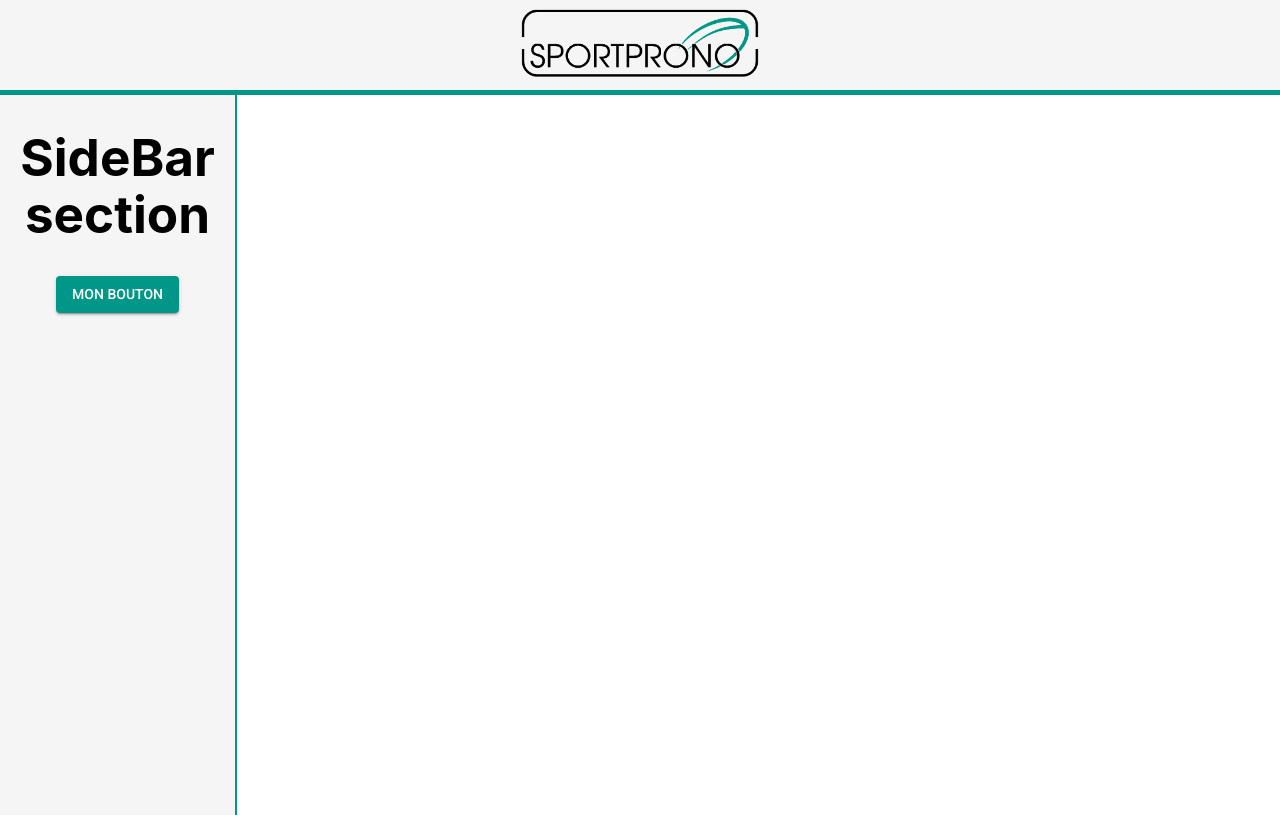
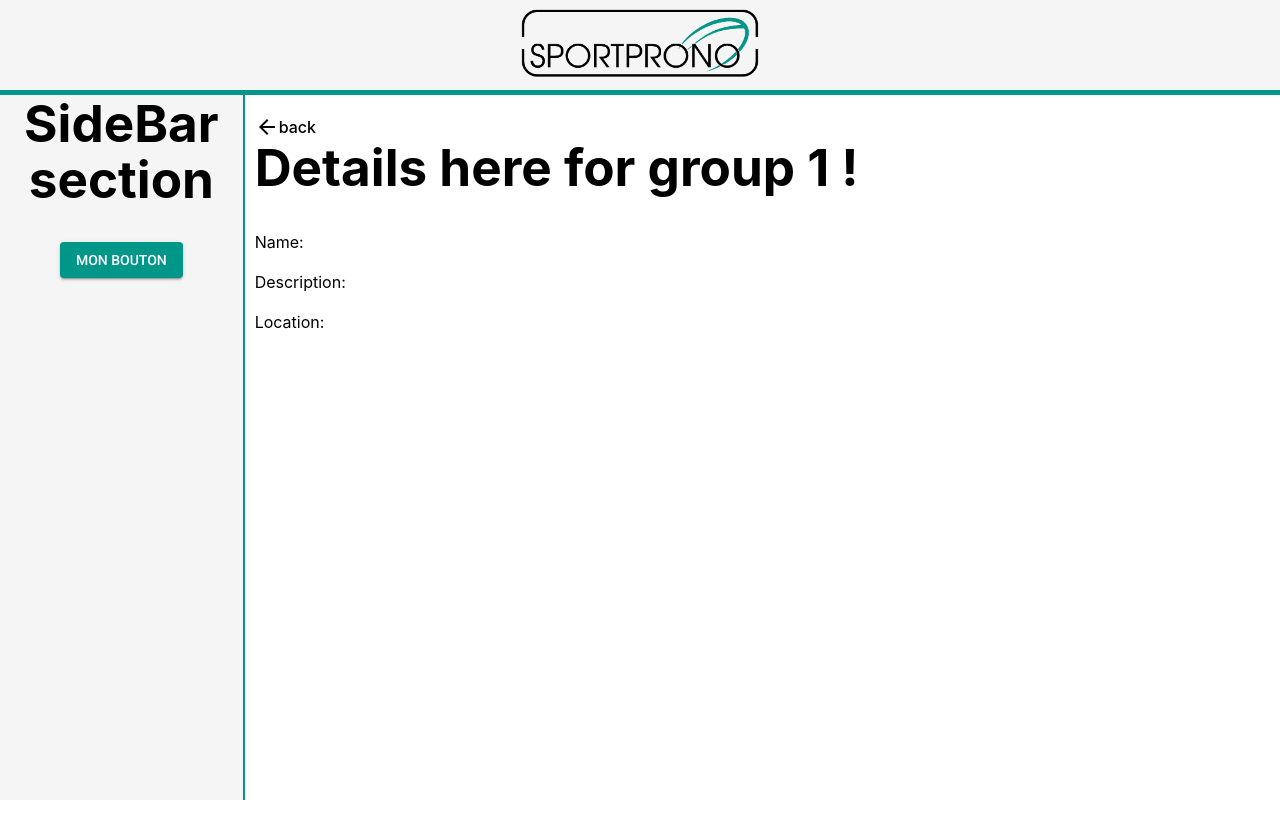
Before and after one commit to agonzalez002/sportprono, a React (Vite) app in the folder sportprono-web/: page /details/1 in a window 1280 px wide. Shown: the top 838 px of the page. After the commit the page ends 800 px from the top, so only its background shows below. Built offline with nearby package versions, Linux system fonts and the light colour scheme; no server answers.

Commit message:
Links for the details & Read URL params & API service

```diff
--- /dev/null
+++ b/sportprono-web/src/components/GroupDetails/StyledGroupDetails.tsx
@@ -0,0 +1,17 @@
+import { styled } from "@mui/material";
+import { Link } from "react-router-dom";
+
+export const StyledGroupDetails = styled('div')(({ theme }) => ({
+    width: '100%',
+    padding: '20px 10px',
+    boxSizing: 'border-box',
+}));
+
+export const StyledLink = styled(Link)(({ theme }) => ({
+    width: '65px',
+    display: 'flex',
+    justifyContent: 'flex-start',
+    alignItems: 'center',
+    color: '#000',
+    ":hover": theme.palette.secondary.main,
+}))
--- /dev/null
+++ b/sportprono-web/src/components/GroupDetails/group-details.tsx
@@ -0,0 +1,52 @@
+import React, { useEffect, useState } from 'react';
+import { useParams } from 'react-router-dom';
+import { StyledGroupDetails, StyledLink } from './StyledGroupDetails';
+import { ArrowBack } from '@mui/icons-material';
+import { getGroup } from '../../services/groupServices';
+
+interface Group {
+    id: number,
+    name: string,
+    location: string,
+    description: string | null,
+  }
+
+function GroupDetails() {
+
+    const { id } = useParams();
+
+    const [ groupDetails, setGroupDetail ] = useState<Group | null>(null);
+    const [ loading, setLoading ] = useState<boolean>(true);
+    const [ error, setError ] = useState<boolean | null>(null);
+
+    useEffect(() => {
+        setLoading(true);
+        const getData = async () => {
+            await getGroup(id as string).then( data => {
+                setLoading(false);
+                setGroupDetail(data);
+            });
+        };
+        getData();
+    }, []);
+
+    if (error) {
+        return <h1>Error !</h1>;
+    };
+
+    if (loading) {
+        return <h1>Loading...</h1>;
+    };
+
+  return (
+    <StyledGroupDetails>
+        <StyledLink to="/"><ArrowBack />back</StyledLink>
+        <h1>Details here for group {id} !</h1>
+        <p>Name: {groupDetails?.name}</p>
+        <p>Description: {groupDetails?.description}</p>
+        <p>Location: {groupDetails?.location}</p>
+    </StyledGroupDetails>
+  )
+}
+
+export default GroupDetails
--- /dev/null
+++ b/sportprono-web/src/components/GroupList/StyledGroupList.tsx
@@ -0,0 +1,15 @@
+import { styled } from "@mui/material";
+import { Link } from "react-router-dom";
+
+export const StyledGroupContent = styled('div')(({ theme }) => ({
+    display: 'flex',
+    flexDirection: 'column',
+    justifyContent: 'flex-start',
+    alignItems: 'flex-start',
+    padding: '5px',
+}));
+
+export const StyledLink = styled(Link)(({ theme }) => ({
+    color: '#000',
+    ":hover": theme.palette.secondary.main,
+}))
--- a/sportprono-web/src/components/GroupList/group-list.tsx
+++ b/sportprono-web/src/components/GroupList/group-list.tsx
@@ -1,4 +1,6 @@
 import React, { useState, useEffect } from 'react';
+import { StyledGroupContent, StyledLink } from './StyledGroupList';
+import { getGroups } from '../../services/groupServices';
 
 interface Group {
   id: number,
@@ -16,15 +18,10 @@ function GroupList() {
   useEffect(() => {
     setLoading(true);
     const getData = async () => {
-        await fetch('http://127.0.0.1:8000/api/groups/')
-        .then(resp => resp.json())
-        .then( data => {
+        await getGroups().then( data => {
+          setLoading(false);
           setGroups(data);
-          setLoading(false);
-        }).catch(e => {
-          setError(true);
-          setLoading(false);
-        })
+      });
     };
     getData();
   }, []);
@@ -38,11 +35,15 @@ function GroupList() {
   };
 
   return (
-    <>
+    <StyledGroupContent>
       { groups && groups.map((group: Group) => {
-        return <p key={group.id}>{group.name}</p>
+        return (
+          <StyledLink key={group.id} to={`/details/${group.id}`}>
+            {group.name} group
+          </StyledLink>
+        )
       })}
-    </>
+    </StyledGroupContent>
   )
 }
 
--- a/sportprono-web/src/components/Header/StyledHeader.tsx
+++ b/sportprono-web/src/components/Header/StyledHeader.tsx
@@ -4,7 +4,7 @@ const StyledHeader = styled('div')(({ theme }) => ({
     backgroundColor: theme.palette.background.paper,
     height: '80px',
     borderBottom: `5px solid ${theme.palette.primary.main}`,
-    padding: '5px 15px'
+    padding: '5px 20px',
 }));
 
 export default StyledHeader;
--- a/sportprono-web/src/components/MainContent/StyledMainContent.tsx
+++ b/sportprono-web/src/components/MainContent/StyledMainContent.tsx
@@ -3,10 +3,9 @@ import { styled } from "@mui/material";
 const StyledMainContent = styled('div')(({ theme }) => ({
     backgroundColor: theme.palette.background.default,
     width: '100%',
-    height: 'calc(100vh - 80px)',
-    padding: '20px',
+    height: '100%',
     textAlign: 'left',
-    color: theme.palette.text.primary
+    color: theme.palette.text.primary,
 }));
 
 export default StyledMainContent;
--- a/sportprono-web/src/components/MainContent/main-content.tsx
+++ b/sportprono-web/src/components/MainContent/main-content.tsx
@@ -2,6 +2,7 @@ import React from 'react';
 import { Routes, Route } from 'react-router-dom';
 import GroupList from '../GroupList/group-list';
 import StyledMainContent from './StyledMainContent';
+import GroupDetails from '../GroupDetails/group-details';
 
 function MainContent() {
 
@@ -9,7 +10,7 @@ function MainContent() {
     <StyledMainContent>
       <Routes>
         <Route path='/' element={<GroupList />} />
-        <Route path='/details' element={<h1>Details !</h1>} />
+        <Route path='/details/:id' element={<GroupDetails />} />
       </Routes>
     </StyledMainContent>
   )
--- a/sportprono-web/src/components/Sidebar/StyledSidebar.tsx
+++ b/sportprono-web/src/components/Sidebar/StyledSidebar.tsx
@@ -3,7 +3,7 @@ import { styled } from "@mui/material";
 const StyledSidebar = styled('div')(({ theme }) => ({
     backgroundColor: theme.palette.background.paper,
     width: '300px',
-    height: 'calc(100vh - 80px)',
+    height: '100%',
     borderRight: `2px solid ${theme.palette.primary.main}`,
     color: theme.palette.text.primary,
 }));
--- a/sportprono-web/src/index.css
+++ b/sportprono-web/src/index.css
@@ -26,12 +26,13 @@ body {
   display: flex;
   place-items: center;
   min-width: 320px;
-  min-height: 100vh;
+  height: 100vh;
 }
 
 h1 {
   font-size: 3.2em;
   line-height: 1.1;
+  margin-top: 0;
 }
 
 button {
--- /dev/null
+++ b/sportprono-web/src/services/groupServices.tsx
@@ -0,0 +1,15 @@
+export function getGroup(id: string) {
+    return fetch(`http://127.0.0.1:8000/api/groups/${id}/`)
+    .then(resp => resp.json())
+    .catch(e => {
+        console.log(e);
+    })
+};
+
+export function getGroups() {
+    return fetch('http://127.0.0.1:8000/api/groups/')
+    .then(resp => resp.json())
+    .catch(e => {
+        console.log(e);
+    });
+};
--- a/sportprono-web/src/style.less
+++ b/sportprono-web/src/style.less
@@ -4,10 +4,15 @@
     margin: 0 auto;
     text-align: center;
 
-    .content {
-        display: flex;
-        flex-direction: row;
-        justify-content: flex-start;
-        align-items: start;
+    .App {
+        height: 100vh;
+
+        .content {
+            display: flex;
+            flex-direction: row;
+            justify-content: flex-start;
+            align-items: start;
+            height: calc(100vh - 95px);
+        }
     }
 }
```
